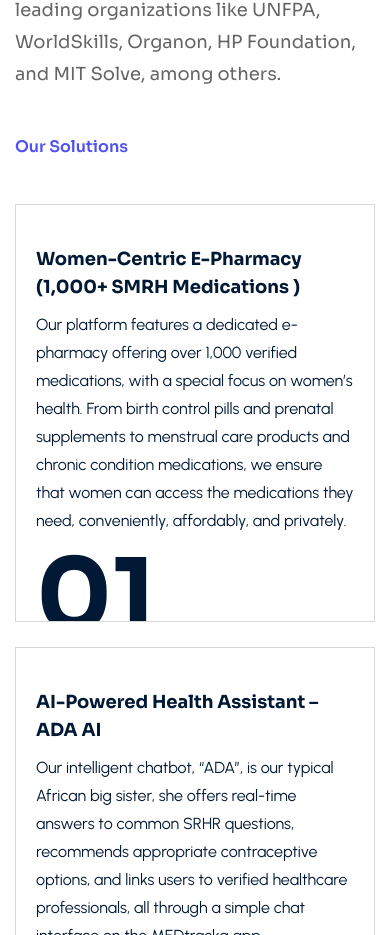
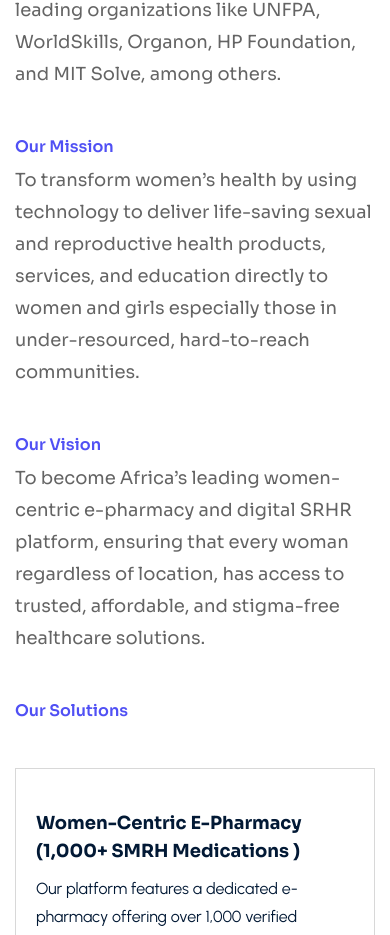
Before and after one commit to Jaytru1997/medvax-website-temp, a plain HTML site: page index.html in a window 390 px wide. Shown: the part 1780-2715 px from the top of the page. Drawn offline with Linux system fonts and the light colour scheme.

Commit message:
update website

```diff
--- a/index.html
+++ b/index.html
@@ -227,6 +227,29 @@
                     MIT Solve, among
                     others.</p>
             </div>
+
+            <div class=" w-[fit-content]">
+                <span
+                    class="capitalize font-semibold xxl:text-xxl xl:text-xl sm:text-lg text-base text-primary font-sora pb-5 block">Our
+                    Mission</span>
+                <p
+                    class="xxl:text-xxl xl:text-xl text-lg leading-32 xl:leading-34 pb-45 text-gary font-normal font-sora ">
+                    To transform women’s health by using technology to deliver life-saving sexual and reproductive
+                    health products,
+                    services, and education directly to women and girls especially those in under-resourced,
+                    hard-to-reach communities.</p>
+            </div>
+
+            <div class=" w-[fit-content]">
+                <span
+                    class="capitalize font-semibold xxl:text-xxl xl:text-xl sm:text-lg text-base text-primary font-sora pb-5 block">Our
+                    Vision</span>
+                <p
+                    class="xxl:text-xxl xl:text-xl text-lg leading-32 xl:leading-34 pb-45 text-gary font-normal font-sora ">
+                    To become Africa’s leading women-centric e-pharmacy and digital SRHR platform, ensuring that every
+                    woman regardless of
+                    location, has access to trusted, affordable, and stigma-free healthcare solutions.</p>
+            </div>
         </div>
     </section>
 
@@ -237,7 +260,7 @@
                 class="capitalize font-semibold xxl:text-xxl xl:text-xl sm:text-lg text-base text-primary font-sora pb-5 block mb-40">Our
                 Solutions</span>
             <div class="grid grid-cols-12 gap-25 3xl:-mx-110 xl:-mx-80">
-                <div class="xl:col-span-3 md:col-span-6 col-span-12 group">
+                <div class=" md:col-span-6 col-span-12 group">
                     <div
                         class="services-two relative xl:pb-100 pb-86 overflow-hidden xl:p-30 p-20 border border-[#D8D8D8] before:w-full before:h-0 before:absolute before:bottom-0 before:left-0 before:bg-primary before:duration-500 hover:before:h-full">
 
@@ -257,7 +280,7 @@
                     </div>
                 </div>
 
-                <div class="xl:col-span-3 md:col-span-6 col-span-12 group">
+                <div class=" md:col-span-6 col-span-12 group">
                     <div
                         class="services-two relative xl:pb-100 pb-86 overflow-hidden xl:p-30 p-20 border border-[#D8D8D8] before:w-full before:h-0 before:absolute before:bottom-0 before:left-0 before:bg-primary before:duration-500 hover:before:h-full">
 
@@ -276,7 +299,7 @@
                     </div>
                 </div>
 
-                <div class="xl:col-span-3 md:col-span-6 col-span-12 group">
+                <div class=" md:col-span-6 col-span-12 group">
                     <div
                         class="services-two relative xl:pb-100 pb-86 overflow-hidden xl:p-30 p-20 border border-[#D8D8D8] before:w-full before:h-0 before:absolute before:bottom-0 before:left-0 before:bg-primary before:duration-500 hover:before:h-full">
 
@@ -294,7 +317,7 @@
                     </div>
                 </div>
 
-                <div class="xl:col-span-3 md:col-span-6 col-span-12 group">
+                <div class=" md:col-span-6 col-span-12 group">
                     <div
                         class="services-two relative xl:pb-100 pb-86 overflow-hidden xl:p-30 p-20 border border-[#D8D8D8] before:w-full before:h-0 before:absolute before:bottom-0 before:left-0 before:bg-primary before:duration-500 hover:before:h-full">
 
@@ -312,7 +335,7 @@
                     </div>
                 </div>
 
-                <div class="xl:col-span-3 md:col-span-6 col-span-12 group">
+                <div class=" md:col-span-6 col-span-12 group">
                     <div
                         class="services-two relative xl:pb-100 pb-86 overflow-hidden xl:p-30 p-20 border border-[#D8D8D8] before:w-full before:h-0 before:absolute before:bottom-0 before:left-0 before:bg-primary before:duration-500 hover:before:h-full">
 
@@ -329,7 +352,7 @@
                     </div>
                 </div>
 
-                <div class="xl:col-span-3 md:col-span-6 col-span-12 group">
+                <div class=" md:col-span-6 col-span-12 group">
                     <div
                         class="services-two relative xl:pb-100 pb-86 overflow-hidden xl:p-30 p-20 border border-[#D8D8D8] before:w-full before:h-0 before:absolute before:bottom-0 before:left-0 before:bg-primary before:duration-500 hover:before:h-full">
 
```
